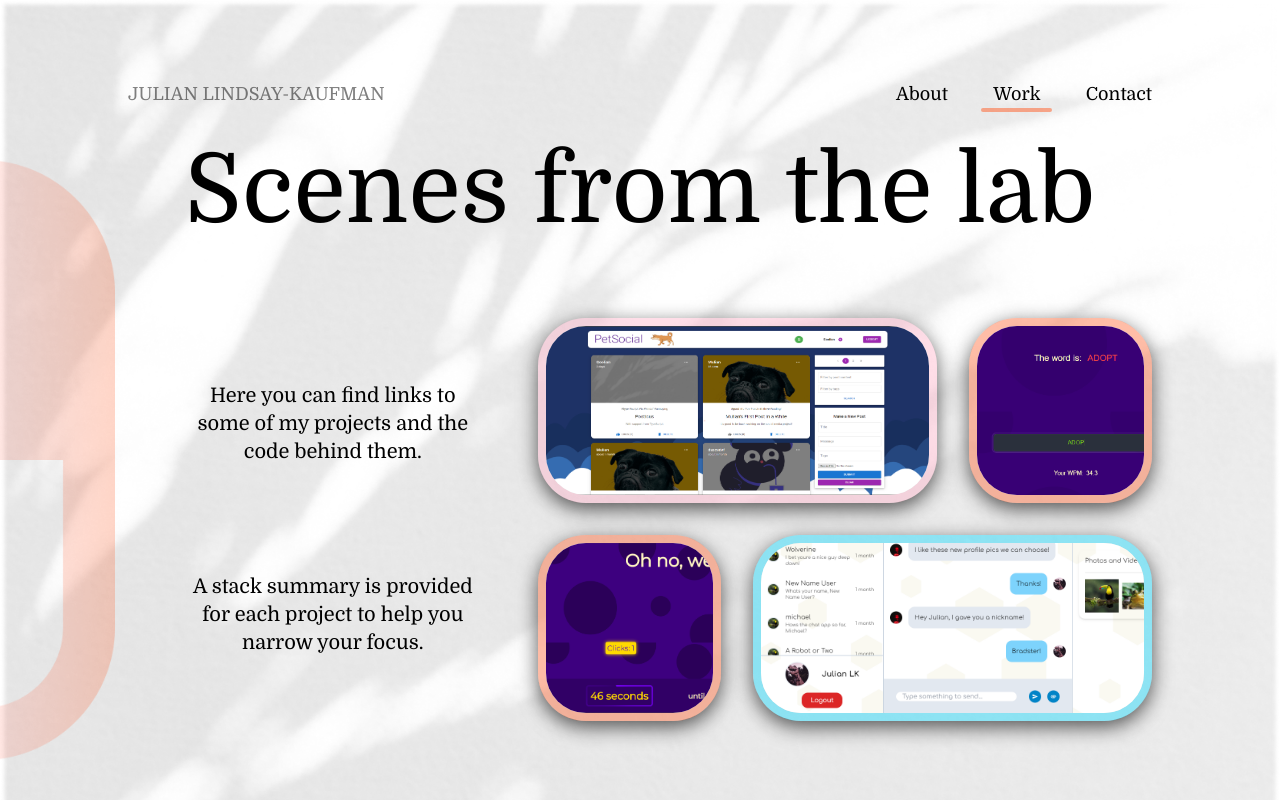
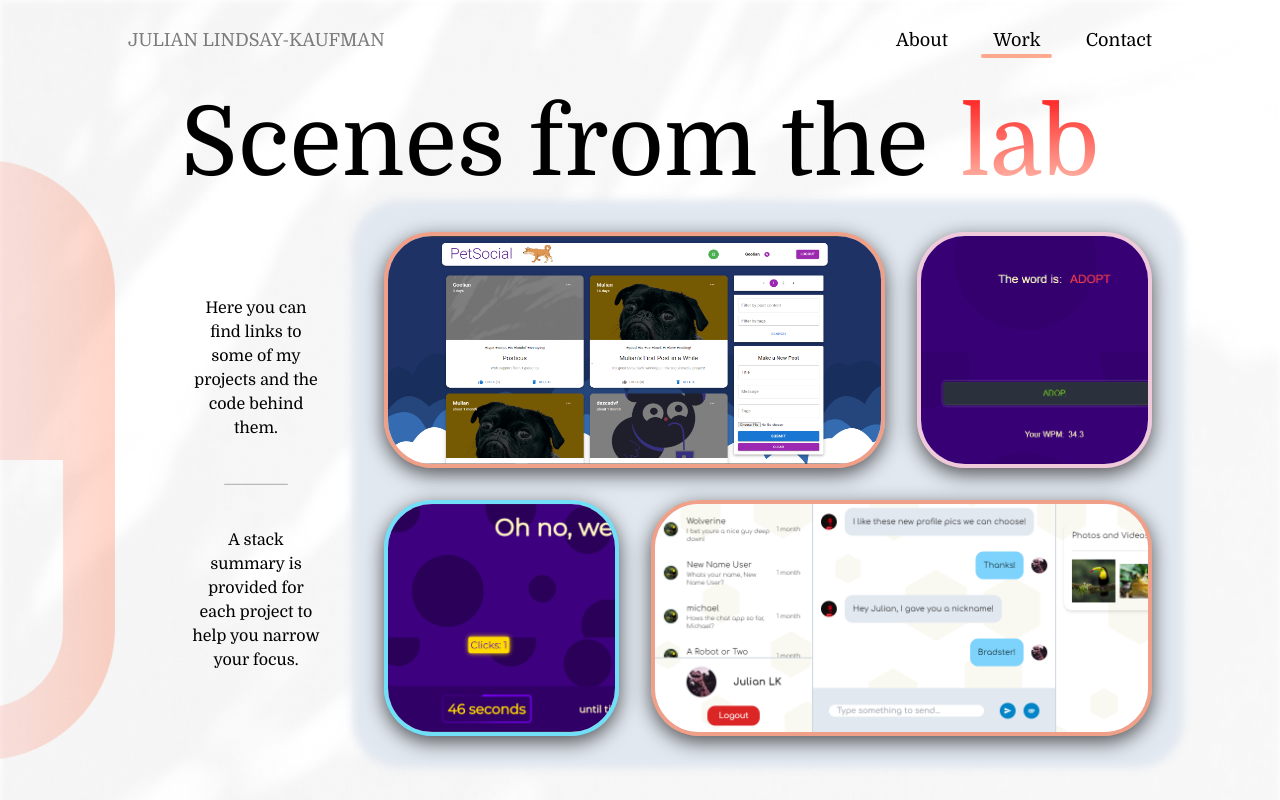
Before and after one commit to julianlk522/portfo, a Next.js app: page /work in a window 1280 px wide. Built offline with nearby package versions, Linux system fonts and the light colour scheme.

Commit message:
add hover:after info div for projects in grid, add sunset bg in tailwind.config and apply to workTitle, small improvements to Navbar/Work/Index continue button styles, replace mainBg with more faded variant

```diff
--- a/components/Navbar.tsx
+++ b/components/Navbar.tsx
@@ -8,7 +8,7 @@ export default function Navbar() {
 	return (
 		<nav
 			id='navbar'
-			className='z-[1] fixed top-0 left-0 w-full px-32 py-16 flex justify-between items-center'
+			className='z-[1] fixed top-0 left-0 w-full px-32 h-[10%] flex justify-between items-center'
 		>
 			<Link href='/'>
 				<a
--- a/pages/_app.tsx
+++ b/pages/_app.tsx
@@ -7,7 +7,7 @@ function MyApp({ Component, pageProps }) {
 		<ContextProvider>
 			<div
 				id='container'
-				className='bg-mainBg bg-cover h-[100vh] w-[100vw]'
+				className='bg-mainBgFaded bg-cover h-[100vh] w-[100vw]'
 			>
 				<Navbar />
 				<Component {...pageProps} />
--- a/pages/index.tsx
+++ b/pages/index.tsx
@@ -44,7 +44,7 @@ export default function Home() {
 					<Link passHref href='/work'>
 						<button
 							id='continueButton'
-							className='text-xl text-white w-1/2 h-16 rounded-xl bg-gradient-to-r from-[#FF5B23] to-[#FFACC6] drop-shadow-mediumDark hover:translate-y-1 hover:translate-x-1 hover:scale-110 hover:text-2xl'
+							className='text-xl text-white w-1/2 h-16 rounded-xl bg-gradient-to-r from-[#FF5B23] to-[#ffacc6] border-2 border-[#ffacc6] drop-shadow-mediumDark hover:translate-y-1 hover:translate-x-1 hover:scale-110 hover:text-2xl'
 						>
 							Click here to Enter
 						</button>
--- a/pages/work.tsx
+++ b/pages/work.tsx
@@ -9,7 +9,7 @@ export default function Work() {
 	return (
 		<div
 			id='workContainer'
-			className=' h-full py-16 px-32 flex flex-col justify-evenly text-center relative overflow-hidden'
+			className=' h-full py-16 px-32 flex flex-col justify-between text-center relative overflow-hidden'
 		>
 			<div
 				id='pillWrapperDiv'
@@ -22,19 +22,26 @@ export default function Work() {
 					className='object-contain'
 				/>
 			</div>
-			<h1 id='workTitleBanner' className='text-8xl my-16'>
-				Scenes from the lab
+			<h1 id='workTitleBanner' className='text-8xl pt-8'>
+				Scenes from the
+				<span className='ml-8 bg-sunset text-transparent bg-clip-text'>
+					lab
+				</span>
 			</h1>
-			<section id='projectsSection' className='flex w-full h-[60%]'>
+			<section
+				id='projectsSection'
+				className='flex justify-evenly w-full h-[75%]'
+			>
 				<article
 					id='projectsSectionComments'
-					className='w-[40%] flex flex-col justify-between items-center p-16'
+					className='max-w-[25%] flex flex-col justify-between items-center p-16'
 				>
-					<p className='text-xl'>
+					<p className='text-md'>
 						Here you can find links to some of my projects and the
 						code behind them.
 					</p>
-					<p className='text-xl'>
+					<hr className='h-[2px] w-1/2 bg-black bg-opacity-25 rounded-full' />
+					<p className='text-md'>
 						A stack summary is provided for each project to help you
 						narrow your focus.
 					</p>
@@ -42,12 +49,21 @@ export default function Work() {
 
 				<div
 					id='projectsGrid'
-					className='w-[60%] grid grid-rows-2 grid-cols-3 gap-8 items-center'
+					className='relative grow grid grid-rows-2 grid-cols-3 gap-8 items-center'
 				>
+					<div className='absolute top-[-2rem] left-[-2rem] w-[calc(100%+4rem)] h-[calc(100%+4rem)] bg-slate-200 p-8 rounded-[3rem] blur-sm'></div>
 					<div
 						id='gridSection1'
-						className='relative overflow-hidden w-full h-full rounded-[3rem] border-8 border-[#FFACC6] border-opacity-40 col-start-1 col-span-2 shadow-thicc'
+						className='relative overflow-hidden w-full h-full rounded-[3rem] border-4 border-[#FF5B23] border-opacity-50 col-start-1 col-span-2 shadow-thicc hover:bg-black'
 					>
+						<div className='p-4 flex flex-col justify-evenly items-center w-full h-full text-white'>
+							<p>
+								PetSocial: Media sharing for pet owners and pet
+								lovers
+							</p>
+							<p>Github</p>
+							<p>Live demo</p>
+						</div>
 						{/* to-do: make this p tag visible */}
 						<p className='absolute bottom-[-20%] left-[10%] w-[80%] text-xs'>
 							React, Redux, NodeJS, Express, MongoDB, Material UI
@@ -56,22 +72,30 @@ export default function Work() {
 							src={socialScreenshot}
 							alt='a Social Media app for pet owners'
 							layout='fill'
+							className='hover:opacity-10'
 						/>
 					</div>
 					<div
 						id='gridSection2'
-						className='relative w-full h-full overflow-hidden rounded-[3rem] border-8 border-[#FF5B23] border-opacity-40 shadow-thicc'
+						className='relative w-full h-full overflow-hidden rounded-[3rem] border-4 border-[#FFACC6] border-opacity-50 shadow-thicc hover:bg-black'
 					>
+						<div className='p-4 flex flex-col justify-evenly items-center w-full h-full text-white'>
+							<p>Timed Typing Game</p>
+							<div className='flex justify-evenly w-full'>
+								<p>Github</p>
+								<p>Live</p>
+							</div>
+						</div>
 						<Image
 							src={typingScreenshot}
 							alt='a React-based typing game [add more later]'
-							className='object-cover object-left'
+							className='object-cover object-left hover:opacity-20'
 							layout='fill'
 						/>
 					</div>
 					<div
 						id='gridSection3'
-						className='relative w-full h-full overflow-hidden rounded-[3rem] border-8 border-[#FF5B23] border-opacity-40 shadow-thicc'
+						className='relative w-full h-full overflow-hidden rounded-[3rem] border-4 border-[#00d8ff] border-opacity-50 shadow-thicc'
 					>
 						<Image
 							src={dancingScreenshot}
@@ -82,7 +106,7 @@ export default function Work() {
 					</div>
 					<div
 						id='gridSection4'
-						className='relative overflow-hidden w-full h-full rounded-[3rem] border-8 border-[#00d8ff] border-opacity-40 col-start-2 col-span-2 shadow-thicc'
+						className='relative overflow-hidden w-full h-full rounded-[3rem] border-4 border-[#FF5B23] border-opacity-50 col-start-2 col-span-2 shadow-thicc'
 					>
 						<Image
 							src={chatScreenshot}
--- a/tailwind.config.js
+++ b/tailwind.config.js
@@ -10,6 +10,7 @@ module.exports = {
 			backgroundImage: {
 				tomatoToLightPink:
 					'linear-gradient(180deg, #FF5B23, #FFACC6 65%)',
+				sunset: 'linear-gradient(180deg, rgba(255, 0, 0, 0.9) 0%, rgba(255, 91, 35, 0.3) 100%)',
 				mainBg: "url('../public/bg.png')",
 				mainBgFaded: "url('../public/bgFaded.png')",
 			},
```
